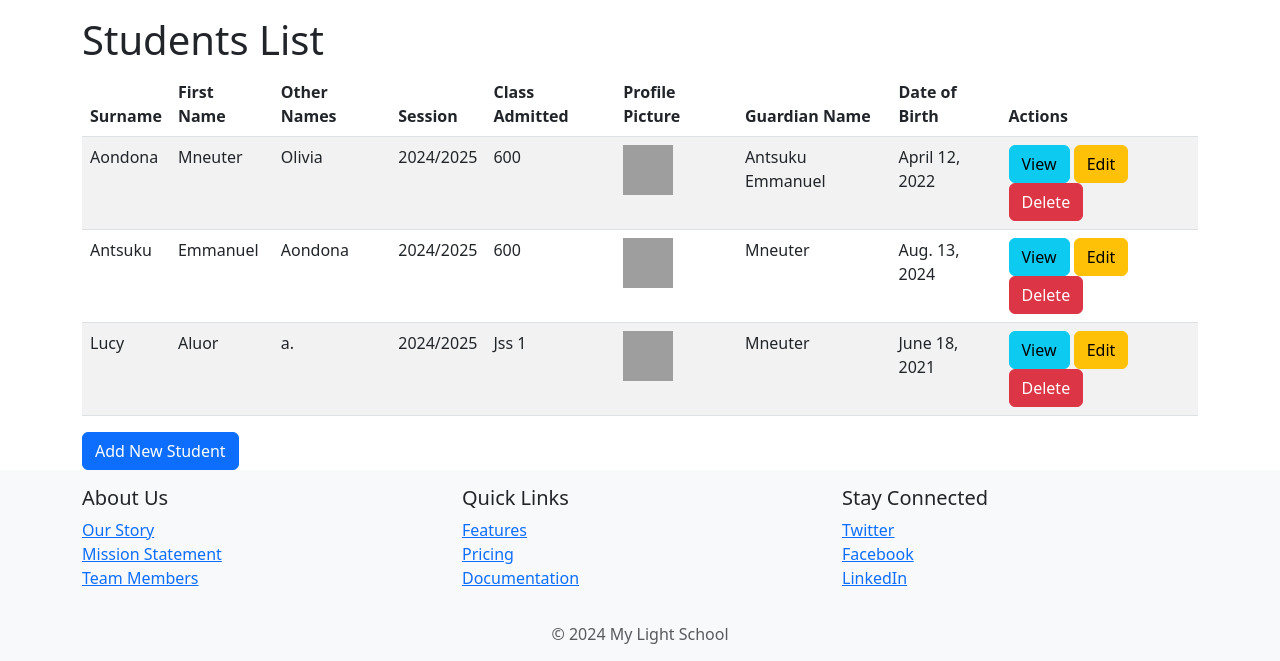
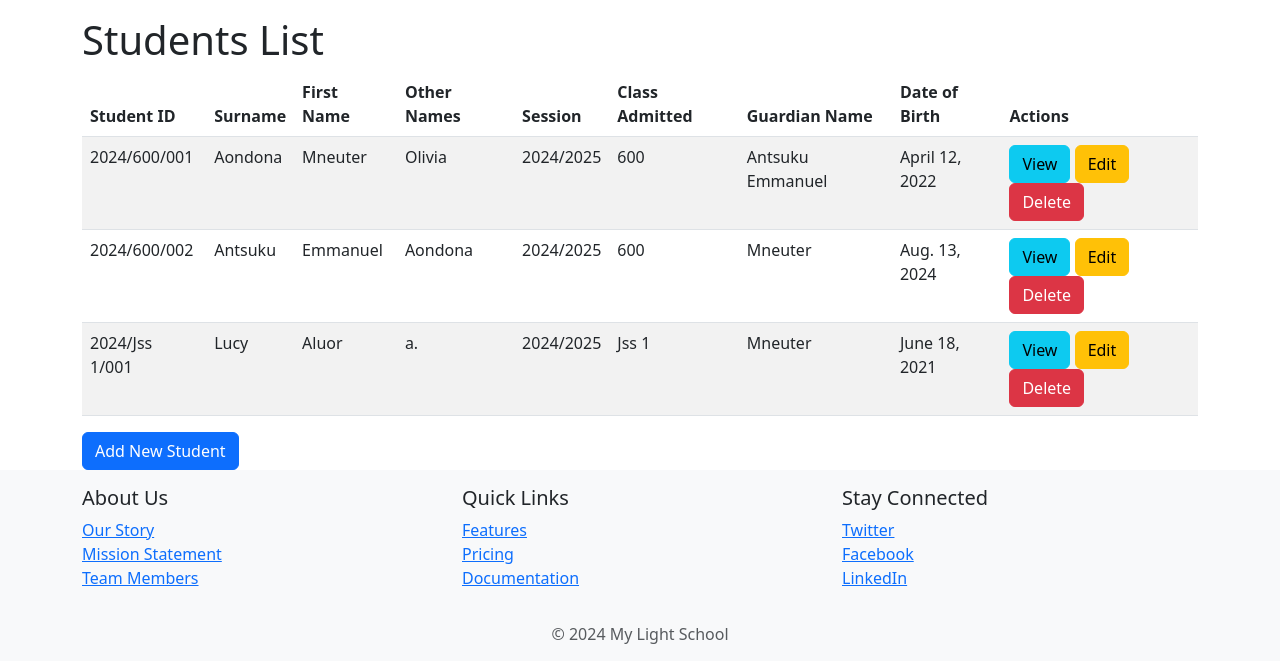
Before and after one commit to Antsukemmytech/my_light_school, a Django app: page /students/ in a window 1280 px wide. Shown: the part 56-717 px from the top of the page. Run offline with Django 5.2, Linux system fonts and the light colour scheme; data comes from the database, SQL or seed files in the repository; both versions use the stored data as it was after the commit; some libraries are stand-ins or nearby versions; grey boxes are pictures that could not be loaded.

Commit message:
Examination result work

```diff
--- a/students/models.py
+++ b/students/models.py
@@ -1,4 +1,15 @@
 from django.db import models
+from django.db.models.signals import pre_save
+from django.utils import timezone
+
+
+
+def generate_student_id(sender, instance, *args, **kwargs):
+    if not instance.student_id:
+        year = timezone.now().year
+        class_admitted = instance.class_admitted
+        student_count = Student.objects.filter(class_admitted=class_admitted, created_at__year=year).count() + 1
+        instance.student_id = f"{year}/{class_admitted}/{student_count:03d}"
 
 class Student(models.Model):
 
@@ -9,6 +20,7 @@ class Student(models.Model):
 
     ]
 
+    student_id = models.CharField(max_length=20, unique=True, blank=True)
     surname = models.CharField(max_length=50)
     other_names = models.CharField(max_length=50, blank=True)
     first_name = models.CharField(max_length=50)
@@ -19,11 +31,15 @@ class Student(models.Model):
     date_of_birth = models.DateField()
     created_at = models.DateField(auto_now_add=True)
 
+
     def __str__(self):
         return f"{self.surname} {self.first_name}"
 
+pre_save.connect(generate_student_id, sender=Student)
+
 class Subject(models.Model):
     name = models.CharField(max_length=255)
+    description = models.CharField(max_length=100)
 
     def __str__(self):
         return self.name
@@ -43,3 +59,10 @@ class Grade(models.Model):
 
     def __str__(self):
         return f"{self.student.name} {self.subject.name} {self.total}"
+
+class StudentClass(models.Model):
+    name = models.CharField(max_length=20)
+    description = models.TextField(blank=True)
+
+    def __str__(self):
+        return self.name
--- a/students/templates/students/students_list.html
+++ b/students/templates/students/students_list.html
@@ -7,12 +7,12 @@
 <table class="table table-striped">
   <thead>
     <tr>
+      <th>Student ID</th>
       <th>Surname</th>
       <th>First Name</th>
       <th>Other Names</th>
       <th>Session</th>
       <th>Class Admitted</th>
-      <th>Profile Picture</th>
       <th>Guardian Name</th>
       <th>Date of Birth</th>
       <th>Actions</th>
@@ -21,12 +21,13 @@
   <tbody>
     {% for student in students %}
     <tr>
+      <td>{{ student.student_id }}</td>
       <td>{{ student.surname }}</td>
       <td>{{ student.first_name }}</td>
       <td>{{ student.other_names }}</td>
       <td>{{ student.session }}</td>
       <td>{{ student.class_admitted }}</td>
-      <td><img src="{{ student.profile_picture.url }}" width="50" height="50"></td>
+      {% comment %} <td><img src="{{ student.profile_picture.url }}" width="50" height="50"></td> {% endcomment %}
       <td>{{ student.guardian_name }}</td>
       <td>{{ student.date_of_birth }}</td>
       <td>
--- a/students/urls.py
+++ b/students/urls.py
@@ -1,15 +1,14 @@
 from django.urls import path
-from .import views
+from . import views
 
-app_name='students'
+app_name = 'students'
+
 urlpatterns = [
-    # path('', views.home, name='home'),
     path('', views.students_list, name='students_list'),
-    path('<pk>/students_detail', views.students_detail, name='students_detail'),
+    path('students/<pk>/', views.students_detail, name='students_detail'),
     path('add_student/', views.add_student, name='add_student'),
-    path('<pk>/students_update/', views.students_update, name='students_update'),
-    path('<pk>/students_delete/', views.students_delete, name='students_delete'),
+    path('students/<pk>/update/', views.students_update, name='students_update'),
+    path('students/<pk>/delete/', views.students_delete, name='students_delete'),
     path('report_card/<pk>/', views.report_card, name='report_card'),
     path('add_grade/<pk>/', views.add_grade, name='add_grade'),
-
 ]
--- a/students/views.py
+++ b/students/views.py
@@ -3,7 +3,7 @@ from django.http import HttpRequest
 from .models import Student, Grade, Subject
 from django.contrib.auth import authenticate, login
 from django.contrib.auth.forms import AuthenticationForm
-from .forms import StudentsForm, GradeForm
+from .forms import StudentsForm, GradeForm, SubjectForm, StudentClassForm
 
 def home(request):
     return render(request, 'home.html' )
@@ -60,3 +60,23 @@ def report_card(request, pk):
     student = Student.objects.get(pk=pk)
     grades = Grade.objects.filter(student=student)
     return render(request, 'students/report_card.html', {'grades': grades})
+
+def add_subject(request):
+    if request.method == 'POST':
+        form = SubjectForm(request.POST)
+        if form.is_valid():
+            form.save()
+            return redirect('subjects_list')
+    else:
+        form = SubjectForm()
+    return render(request, 'add_subject.html', {'form': form})
+
+def add_student_class(request):
+    if request.method == 'POST':
+        form = StudentClassForm(request.POST)
+        if form.is_valid():
+            form.save()
+            return redirect('student_classes_list')
+    else:
+        form = StudentClassForm()
+    return render(request, 'add_student_class.html', {'form': form})
```
Also changed, not shown: students/forms.py (+11 -1 lines), db.sqlite3, students/migrations/0004_student_student_id.py (added).
